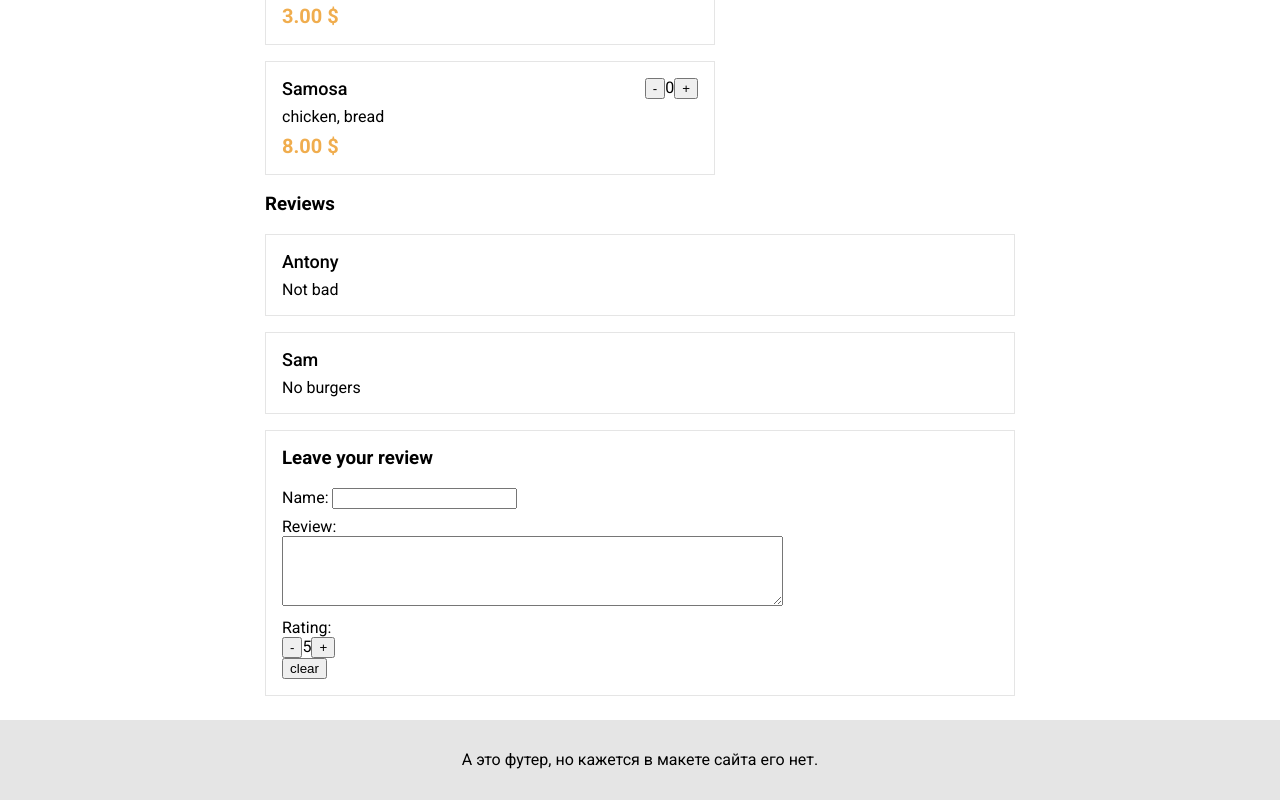
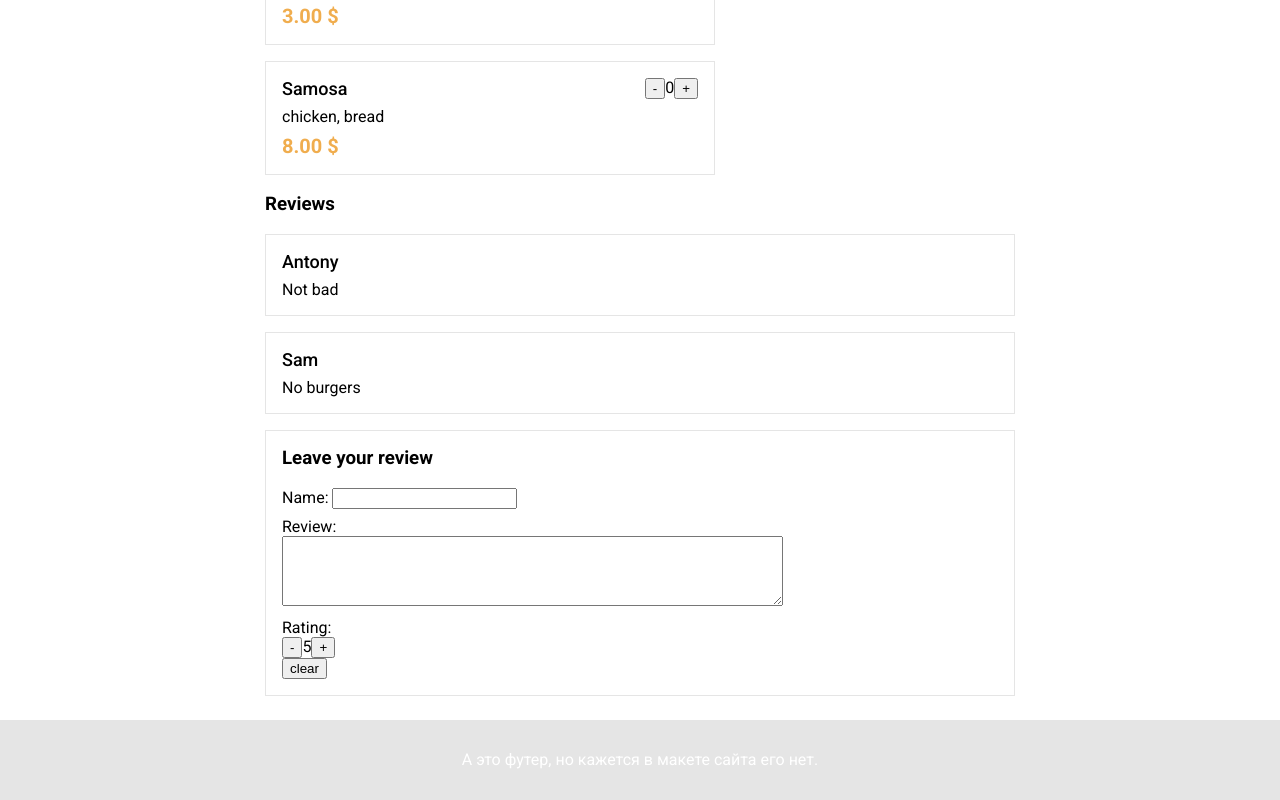
Before and after one commit to MariaKochanova/react-order-food, a React (Vite) app: page / in a window 1280 px wide. Shown: the part 477-1277 px from the top of the page. Built offline with nearby package versions, Linux system fonts and the light colour scheme.

Commit message:
цвет текста в футере

```diff
--- a/src/components/footer/footer.module.css
+++ b/src/components/footer/footer.module.css
@@ -5,3 +5,7 @@
     justify-content: center;
     align-items: center;
 }
+
+.text {
+    color: var(--white);
+}
```
